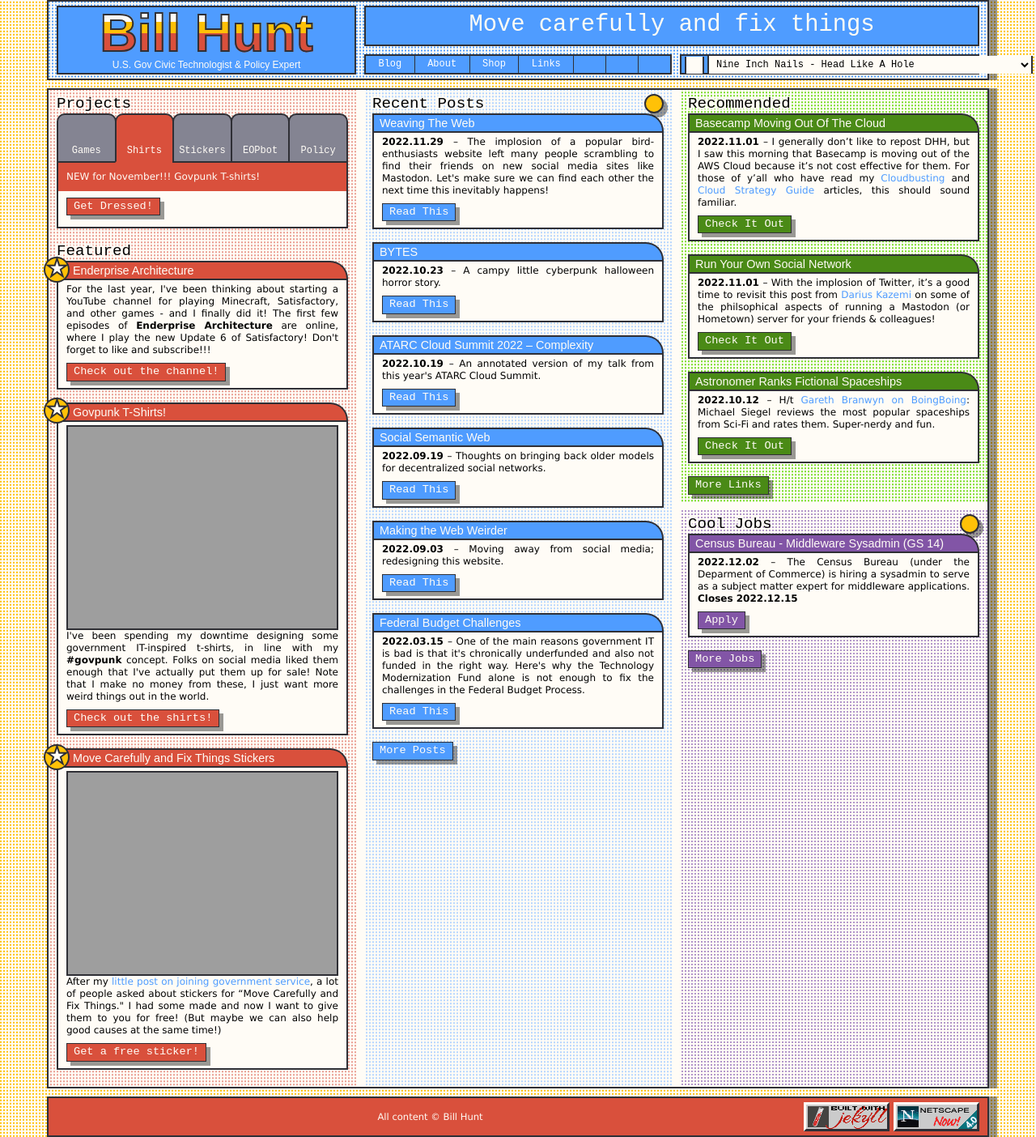
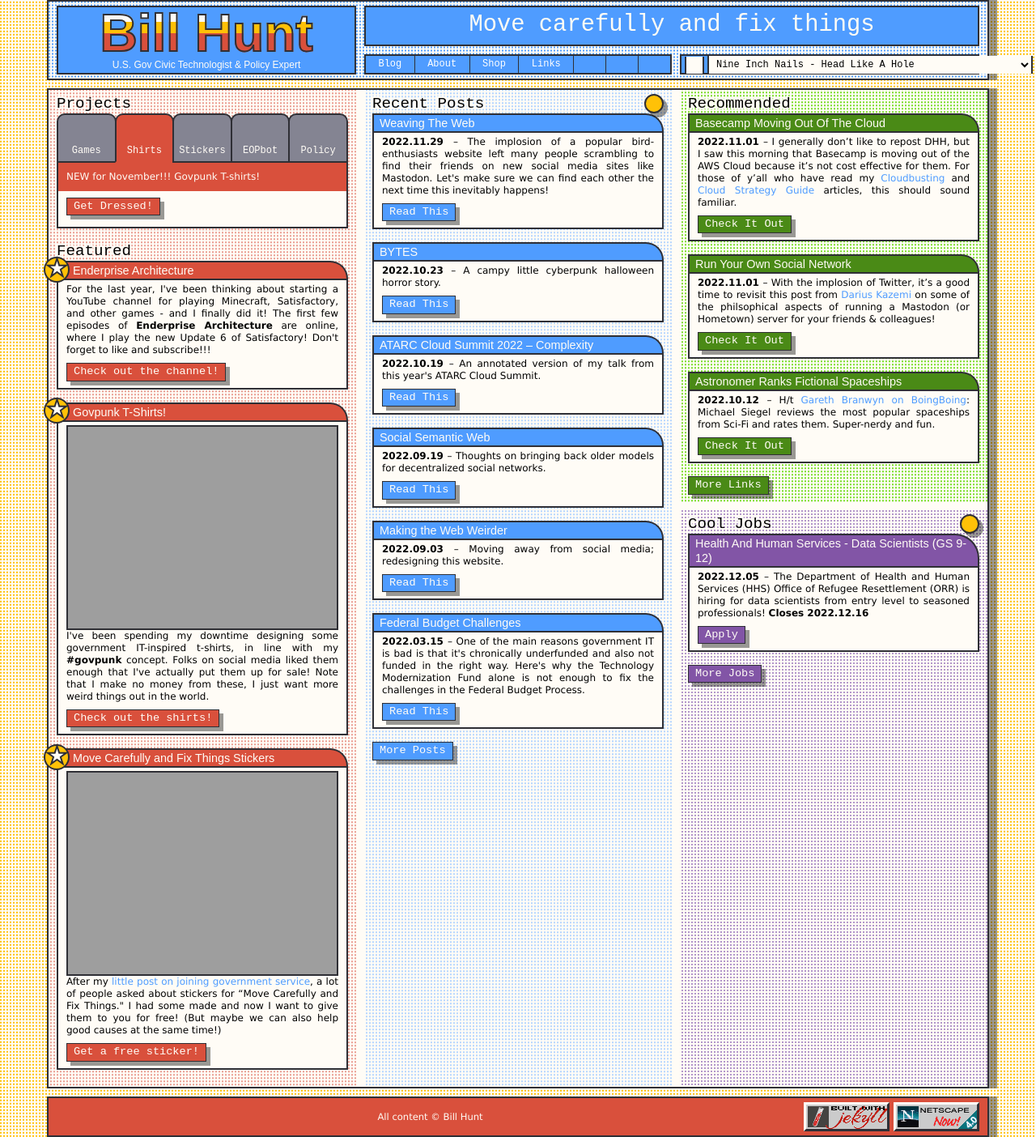
Before and after one commit to krusynth/billhunt.dev, a Jekyll site: the page built from index.md, in a window 1280 px wide. Shown: the whole page at 81% size. Built offline with Jekyll 4.4.1, drawn with Linux system fonts in a browser that asks for light colours; some web fonts are replaced.

Commit message:
Update jobs.

```diff
--- a/_data/jobs.yml
+++ b/_data/jobs.yml
@@ -1,3 +1,9 @@
+- title: Health And Human Services - Data Scientists (GS 9-12)
+  url: https://www.usajobs.gov/job/692391400
+  date: 2022-12-05
+  closes: 2022-12-16
+  content: The Department of Health and Human Services (HHS) Office of Refugee Resettlement (ORR) is hiring for data scientists from entry level to seasoned professionals!
+
 - title: Health And Human Services Office of Inspector General - Chief Data Officer (SES)
   url: https://www.usajobs.gov/job/691222400
   date: 2022-12-02
```
